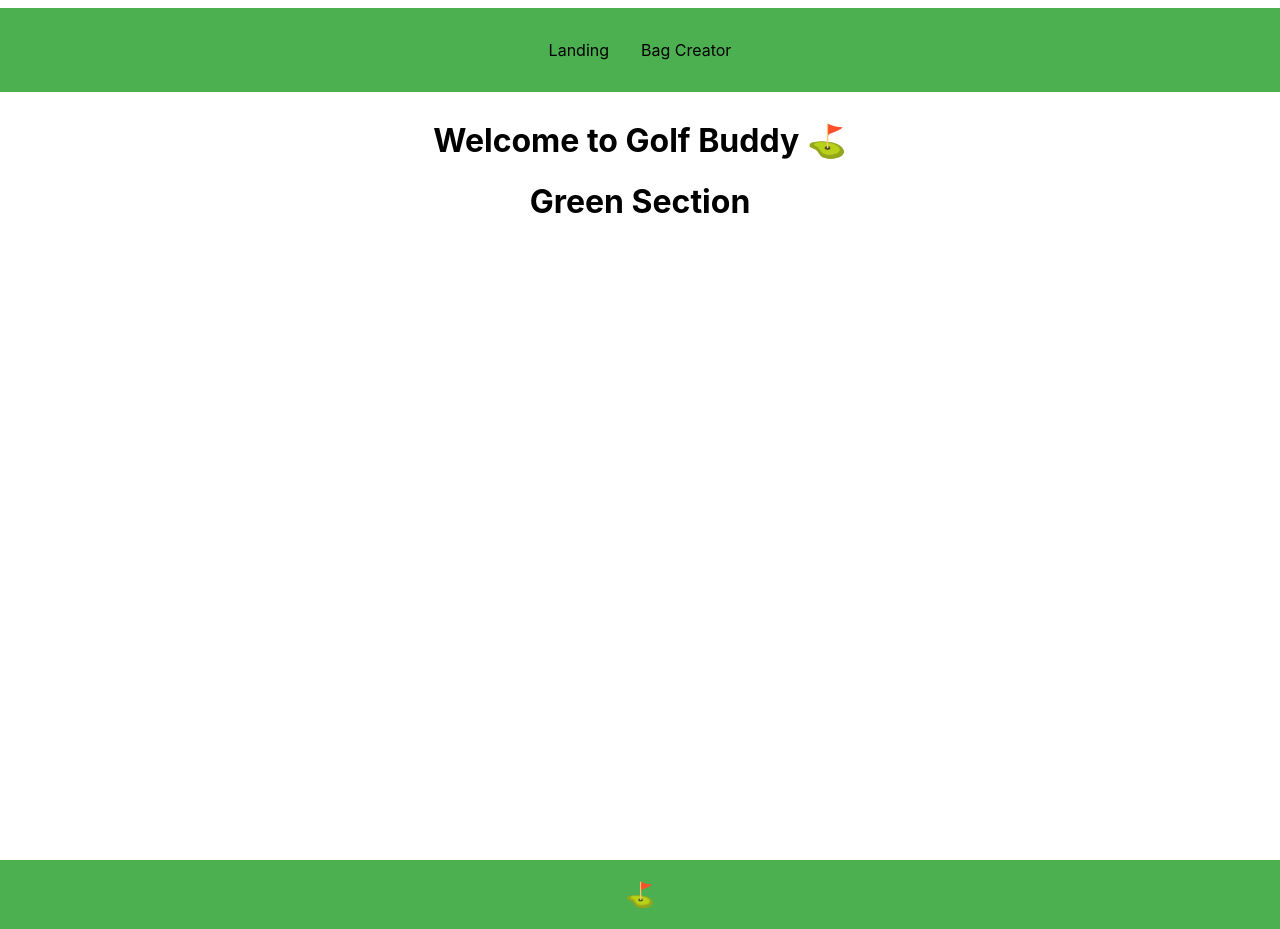
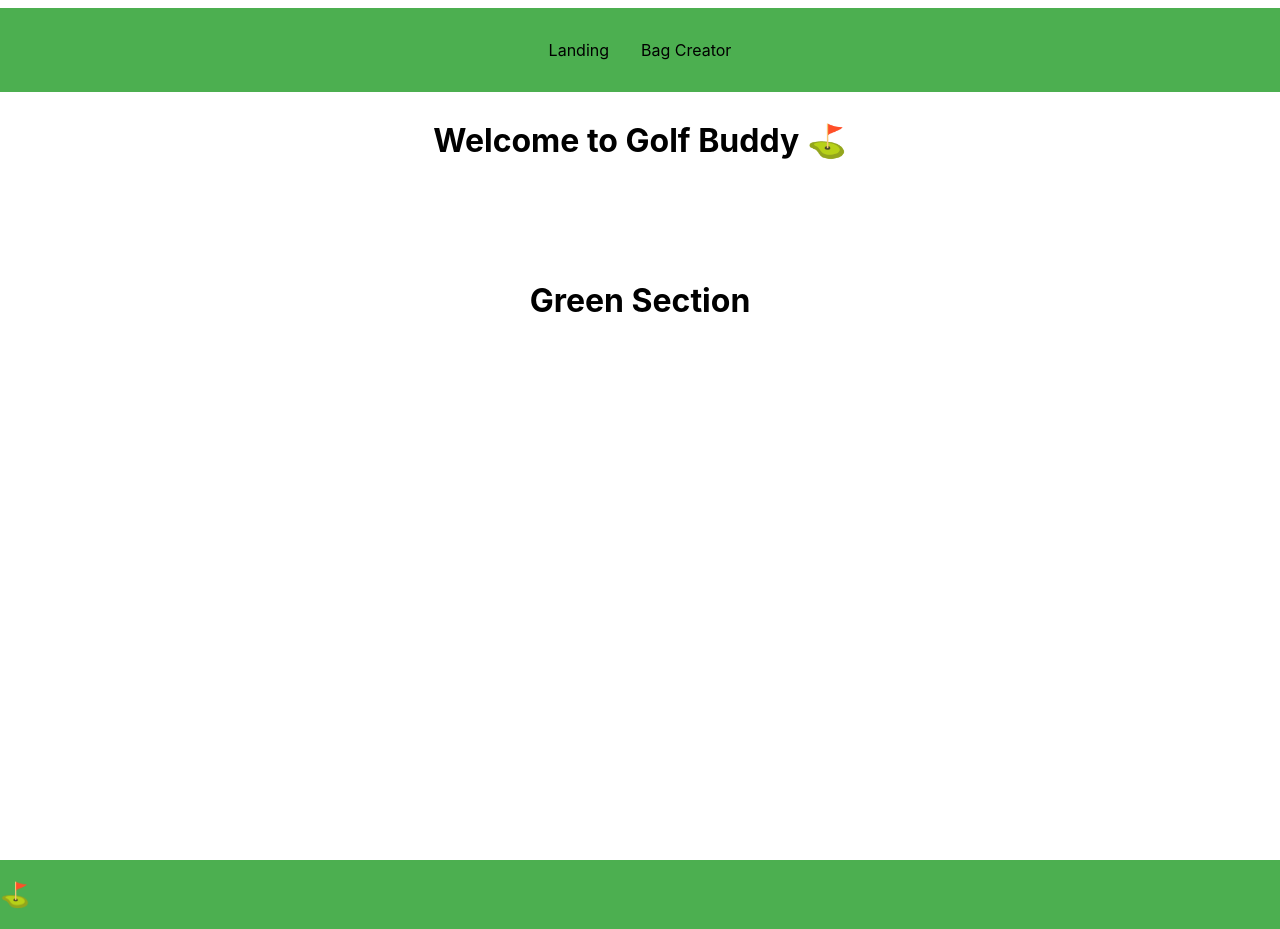
Before and after one commit to poplockndrop1t/golfBuddy, a React (Create React App) app: page / in a window 1280 px wide. Built offline with nearby package versions, Linux system fonts and the light colour scheme; no server answers.

Commit message:
Add width and flex box to children

```diff
--- a/src/App.css
+++ b/src/App.css
@@ -1,5 +1,4 @@
 .App {
-  text-align: center;
   display: flex;
   flex-direction: column;
   align-items: center;
--- a/src/Components/Landing/Landing.css
+++ b/src/Components/Landing/Landing.css
@@ -1,3 +1,17 @@
 .landingContainer {
   min-height: 95vh;
+  display: flex;
+  flex-direction: column;
+  align-items: center;
+  width: 100%;
 }
+
+.middleContainer {
+  display: flex;
+  flex-direction: column;
+  align-items: center;
+}
+
+.topContainer {
+  min-height: 20vh;
+}
--- a/src/Components/Landing/Landing.js
+++ b/src/Components/Landing/Landing.js
@@ -9,7 +9,7 @@ function Landing() {
           Welcome to Golf Buddy <span role="img" aria-label="golf buddy">⛳️</span>
         </h1>
       </div>
-      <div>
+      <div className="midleContainer">
         <h1>
           Green Section
         </h1>
```
